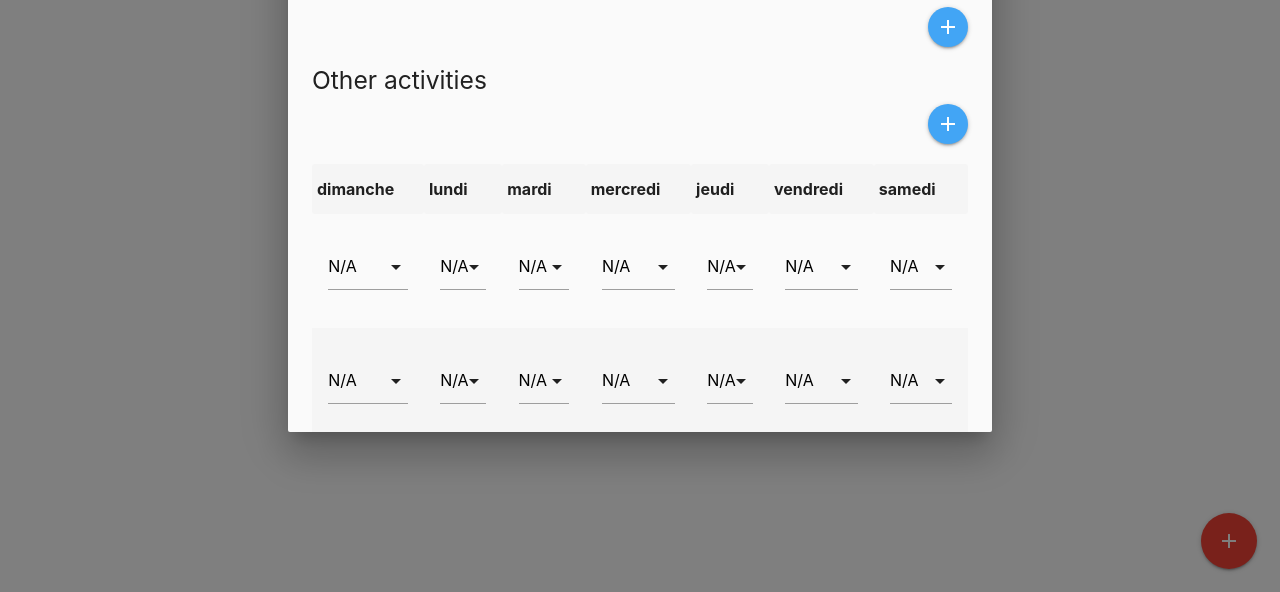
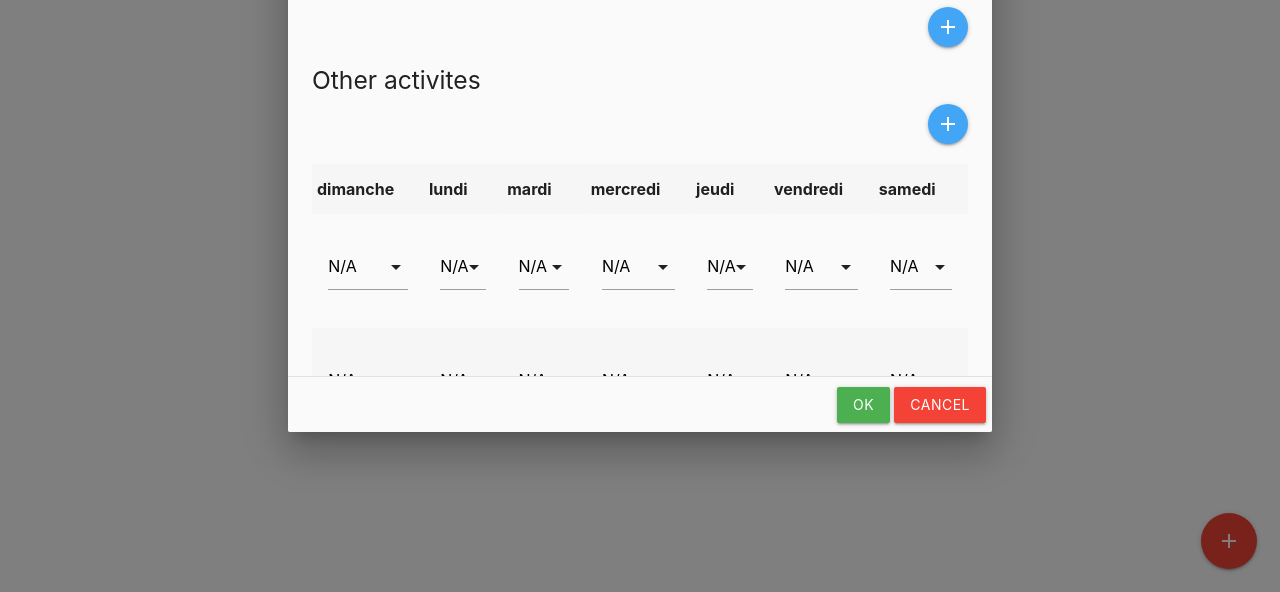
Before and after one commit to cgi-paris-fs-comex/psa-template, a browser extension: page PSA Template/html/options.html in a window 1280 px wide. Both pictures are taken after a click on the button "add". Shown: the part 208-800 px from the top of the page. Drawn offline with Linux system fonts and the light colour scheme.

Commit message:
modal with fixed footer for better user experience

```diff
--- a/PSA Template/html/options.html
+++ b/PSA Template/html/options.html
@@ -18,7 +18,7 @@
         <div id="templatesBody" class='row'>
 
         </div>
-        <div class="modal" id="Dialog">
+        <div class="modal modal-fixed-footer" id="Dialog">
             <div class="modal-content">
                 <div class="row col s12">
                     <input id="templateName" type="text" placeholder="template name">
@@ -34,7 +34,7 @@
                     </div>
                 </div>
                 <div id="categoriesForm">
-                    <h5>Other activities</h5>
+                    <h5>Other activites</h5>
                 </div>
                 <div class="row">
                     <div class="right">
@@ -46,10 +46,10 @@
                 <table class="striped" id="locationTable">
                 </table>
                 <br>
-                <div class="modal-footer">
-                    <button class="modal-close waves-effect waves-green btn green" id="saveBtn">OK</button>
-                    <button class="modal-close waves-effect waves-red btn red" id="closeBtn">Cancel</button>
-                </div>
+            </div>
+            <div class="modal-footer">
+                <button class="modal-close waves-effect waves-green btn green" id="saveBtn">OK</button>
+                <button class="modal-close waves-effect waves-red btn red" id="closeBtn">Cancel</button>
             </div>
         </div>
 
```
